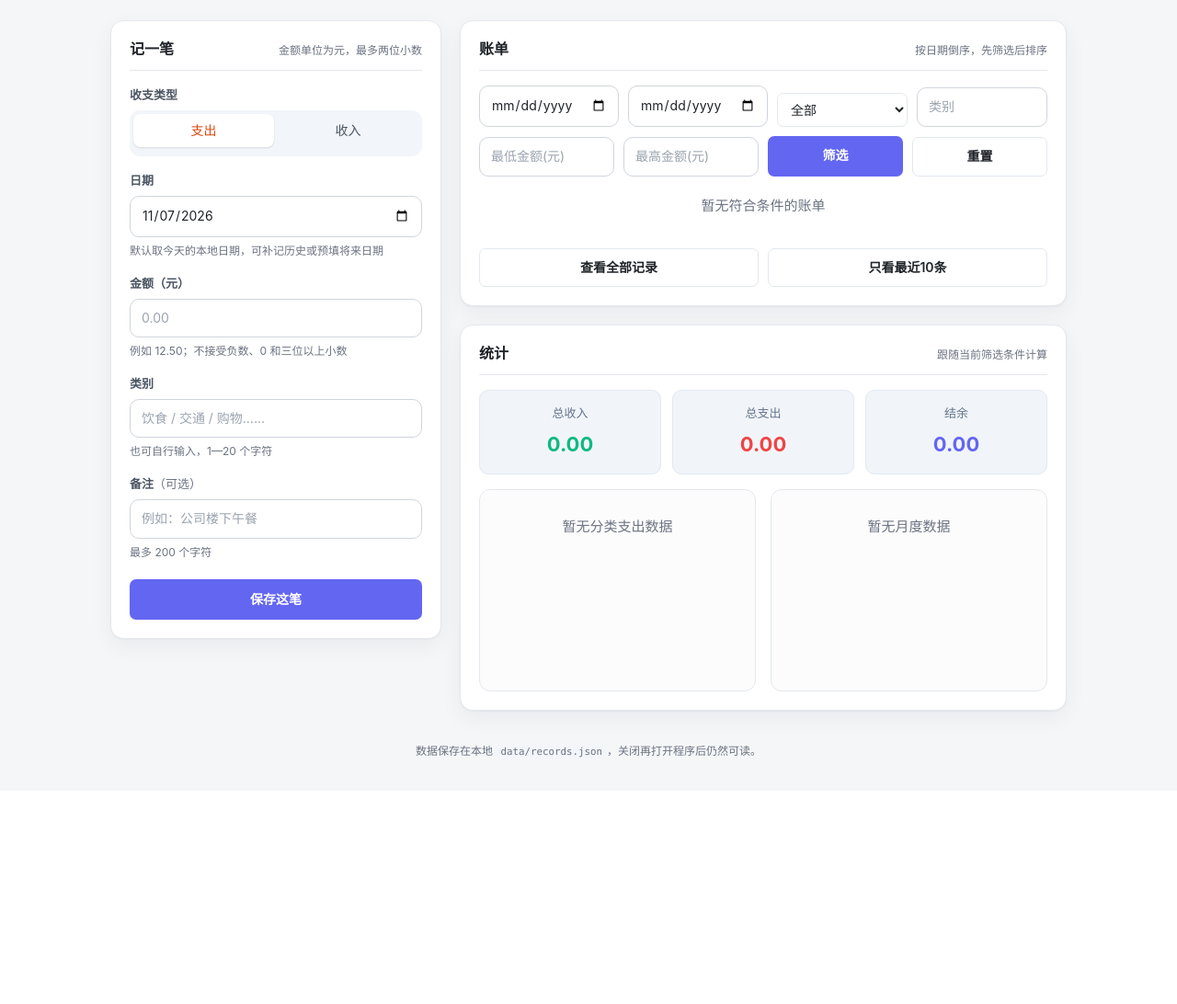
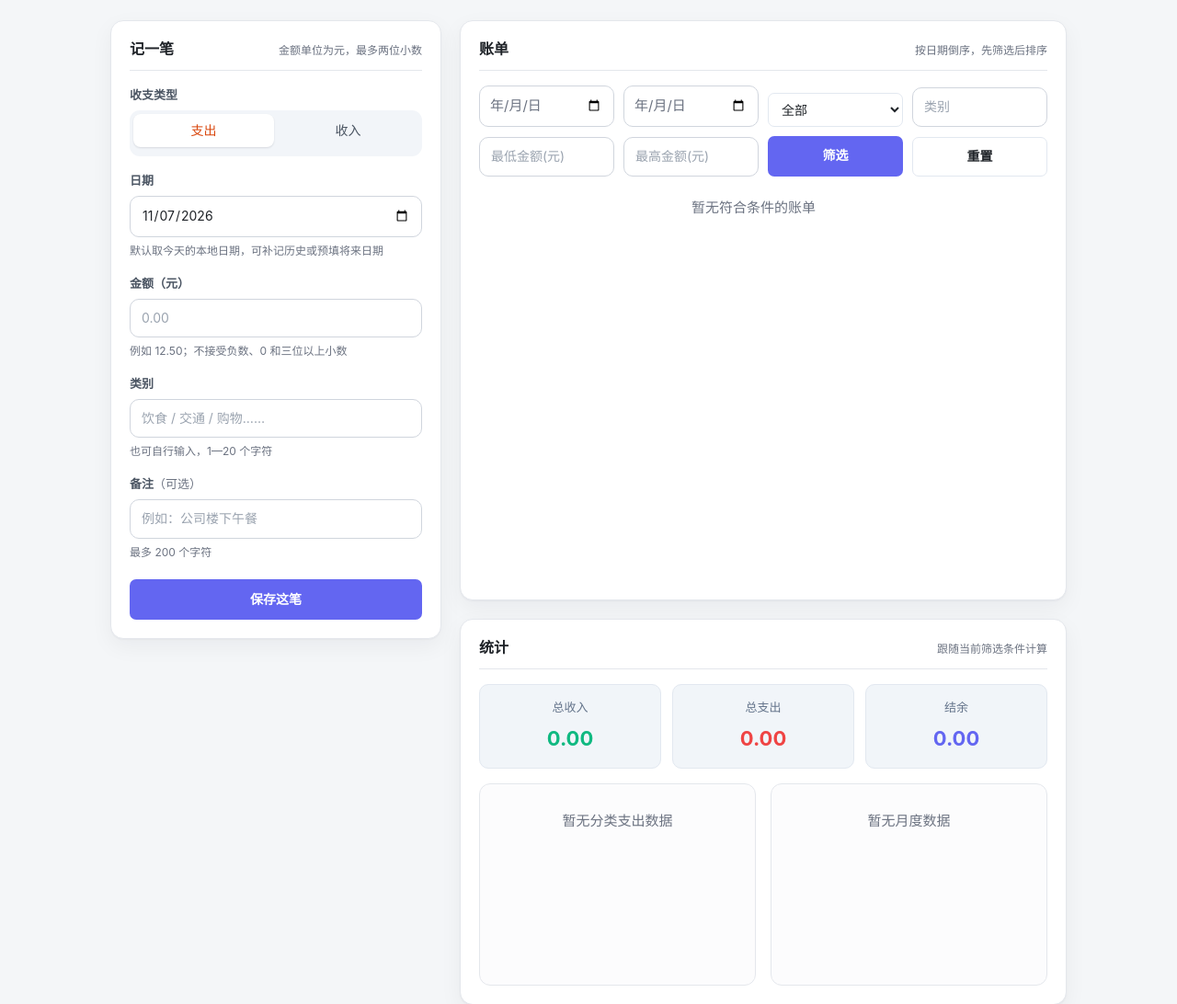
Before and after one commit to 1530017982/Note, a Flask app: page / in a window 1280 px wide. Shown: the part 108-1200 px from the top of the page at 92% size. Before the commit the page ends 933 px from the top, so only its background shows below. Run offline with Flask 3, Linux system fonts and the light colour scheme; data that the repository does not hold is empty.

Commit message:
ui: 中文日期占位与固定高度账单滚动列表

```diff
--- a/static/css/views.css
+++ b/static/css/views.css
@@ -38,15 +38,21 @@
   color: var(--text, #1e293b);
 }
 
-/* 列表操作 */
-.list-actions {
-  display: flex;
-  gap: 10px;
-  margin-top: 14px;
+/* 空日期显示单字中文；不覆盖右侧原生日期选择按钮。 */
+.date-filter { position: relative; min-width: 0; }
+.filter-date-input { min-width: 0; }
+.date-filter-placeholder {
+  display: none;
+  position: absolute;
+  left: 12px;
+  top: 50%;
+  transform: translateY(-50%);
+  color: var(--muted, #6b7280);
+  pointer-events: none;
 }
-.list-actions .btn {
-  flex: 1;
-}
+.date-filter.is-empty:not(:focus-within) .date-filter-placeholder { display: block; }
+.date-filter.is-empty:not(:focus-within) .filter-date-input { color: transparent; }
+.date-filter.is-empty:not(:focus-within) .filter-date-input::-webkit-datetime-edit { color: transparent; }
 
 /* KPI 卡片 */
 .kpi-card-wrapper {
@@ -92,6 +98,18 @@
 }
 
 /* 列表 */
+#record-list {
+  height: 440px;
+  overflow-y: auto;
+  scrollbar-gutter: stable;
+  overscroll-behavior-y: contain;
+  padding: 2px 8px 2px 2px;
+}
+#record-list:focus-visible {
+  outline: 2px solid var(--primary, #2563eb);
+  outline-offset: 3px;
+}
+.record-cat, .record-note { overflow-wrap: anywhere; }
 .record-list {
   list-style: none;
   margin: 0;
@@ -169,5 +187,5 @@
   .filter-grid { grid-template-columns: 1fr 1fr; }
   .kpi-card-wrapper { grid-template-columns: 1fr; }
   .charts { grid-template-columns: 1fr; }
-  .list-actions { flex-direction: column; }
+  #record-list { height: 360px; }
 }
--- a/static/js/list.js
+++ b/static/js/list.js
@@ -1,17 +1,36 @@
 // list.js —— 6号：列表渲染、筛选、删除
 // 导入 dashboard 的 refreshDashboard，不重复写统计逻辑
 // 维护唯一筛选状态；初次加载、筛选/重置、records-changed 事件时同时刷新列表与看板
-// 列表 limit 单独保存，不传给统计
+// 列表加载全部匹配记录，limit 仅传给列表，不传给统计
 // 切换筛选过快时通过请求序号防止旧响应覆盖新结果
 
 import { fetchJSON } from './api.js';
 import { refreshDashboard } from './dashboard.js';
 
-const state = { filters: {}, listLimit: 10 };
+const state = { filters: {} };
 let reqId = 0;
 
 function yuan(cents) {
   return ((Number(cents) || 0) / 100).toFixed(2);
+}
+
+// 保留原生日期选择器，用中文覆盖浏览器自带的空日期占位文字。
+function createDateFilter(id, label) {
+  const wrapper = document.createElement('div');
+  wrapper.className = 'date-filter is-empty';
+  const input = document.createElement('input');
+  input.type = 'date'; input.id = id;
+  input.className = 'filter-input filter-date-input';
+  input.setAttribute('aria-label', label);
+  const placeholder = document.createElement('span');
+  placeholder.className = 'date-filter-placeholder';
+  placeholder.textContent = '年/月/日';
+  placeholder.setAttribute('aria-hidden', 'true');
+  const syncPlaceholder = () => wrapper.classList.toggle('is-empty', !input.value);
+  input.addEventListener('input', syncPlaceholder);
+  input.addEventListener('change', syncPlaceholder);
+  wrapper.append(input, placeholder);
+  return { wrapper, input, syncPlaceholder };
 }
 
 // ---------- 筛选控件注入 #filter-panel ----------
@@ -20,10 +39,8 @@ function buildFilterPanel() {
   if (!panel || panel.dataset.bound) return;
   panel.dataset.bound = '1';
 
-  const startInput = document.createElement('input');
-  startInput.type = 'date'; startInput.id = 'f-start'; startInput.className = 'filter-input';
-  const endInput = document.createElement('input');
-  endInput.type = 'date'; endInput.id = 'f-end'; endInput.className = 'filter-input';
+  const startDate = createDateFilter('f-start', '开始日期');
+  const endDate = createDateFilter('f-end', '结束日期');
   const typeSelect = document.createElement('select');
   typeSelect.id = 'f-type'; typeSelect.className = 'filter-input';
   typeSelect.innerHTML = '<option value="">全部</option><option value="income">收入</option><option value="expense">支出</option>';
@@ -44,7 +61,7 @@ function buildFilterPanel() {
   resetBtn.type = 'button'; resetBtn.id = 'f-reset'; resetBtn.className = 'btn btn-ghost'; resetBtn.textContent = '重置';
 
   const grid1 = document.createElement('div'); grid1.className = 'filter-grid';
-  grid1.append(startInput, endInput, typeSelect, catInput);
+  grid1.append(startDate.wrapper, endDate.wrapper, typeSelect, catInput);
   const grid2 = document.createElement('div'); grid2.className = 'filter-grid';
   grid2.append(minInput, maxInput, applyBtn, resetBtn);
   panel.append(grid1, grid2);
@@ -70,6 +87,8 @@ function buildFilterPanel() {
     ['f-start','f-end','f-type','f-cat','f-min','f-max'].forEach(id => {
       const el = document.getElementById(id); if (el) el.value = '';
     });
+    startDate.syncPlaceholder();
+    endDate.syncPlaceholder();
     refreshAll();
   });
 }
@@ -113,7 +132,7 @@ async function loadRecords() {
   const params = new URLSearchParams();
   for (const [k, v] of Object.entries(state.filters)) if (v) params.append(k, v);
   // limit 单独给列表，不进统计
-  params.append('limit', state.listLimit === 'all' ? 'all' : String(state.listLimit));
+  params.append('limit', 'all');
 
   const listMsg = document.getElementById('list-message');
   if (listMsg) { listMsg.textContent = '加载中…'; listMsg.className = 'message'; }
@@ -231,10 +250,5 @@ document.addEventListener('records-changed', refreshAll);
 window.addEventListener('DOMContentLoaded', () => {
   buildFilterPanel();
 
-  const showAll = document.getElementById('show-all');
-  const showRecent = document.getElementById('show-recent');
-  if (showAll) showAll.addEventListener('click', () => { state.listLimit = 'all'; loadRecords(); });
-  if (showRecent) showRecent.addEventListener('click', () => { state.listLimit = 10; loadRecords(); });
-
   refreshAll();
 });
--- a/templates/index.html
+++ b/templates/index.html
@@ -92,11 +92,7 @@
         </div>
         <div id="filter-panel" class="panel-slot" aria-label="账单筛选"></div>
         <div id="list-message" class="message" role="status" aria-live="polite"></div>
-        <div id="record-list" class="panel-slot" aria-label="账单列表"></div>
-        <div class="list-actions">
-          <button type="button" class="btn btn-ghost" id="show-all">查看全部记录</button>
-          <button type="button" class="btn btn-ghost" id="show-recent">只看最近10条</button>
-        </div>
+        <div id="record-list" class="panel-slot" aria-label="账单列表，可在框内滚动查看全部记录" tabindex="0"></div>
       </section>
 
       <section class="card" aria-labelledby="stats-title">
```
Also changed, not shown: README.md.
